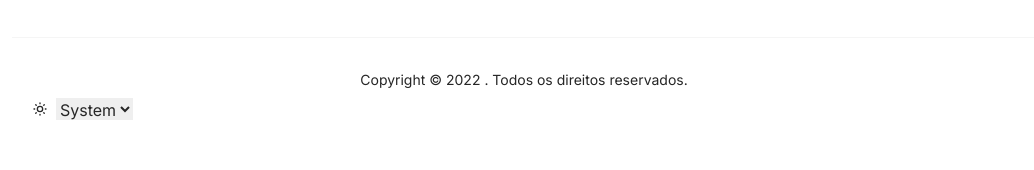
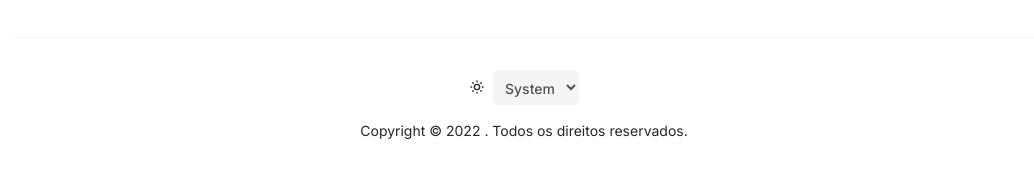
Before and after one commit to iaurg/inoweb-blog, a Next.js app: page / in a window 1280 px wide. Shown: the part 607-777 px from the top of the page, without its empty margins (116-1150 px from the left). Built offline with nearby package versions, Linux system fonts and the light colour scheme; no server answers.

Commit message:
fix: theme switcher

```diff
--- a/src/components/footer.tsx
+++ b/src/components/footer.tsx
@@ -5,11 +5,11 @@ export default function Footer(props) {
   return (
     <Container className="mt-10 border-t border-gray-100 dark:border-gray-800">
       <div className="text-sm text-center">
+        <div className="mb-4">
+          <ThemeSwitch />
+        </div>
         Copyright © {new Date().getFullYear()} {props?.copyright}.
         Todos os direitos reservados.
-      </div>
-      <div className="flex items-center justify-between mt-2">
-        <ThemeSwitch />
       </div>
     </Container>
   );
--- a/src/components/themeSwitch.tsx
+++ b/src/components/themeSwitch.tsx
@@ -1,24 +1,14 @@
-// import { useState, useEffect } from "react";
 import { useTheme } from "next-themes";
 import { SunIcon } from "@heroicons/react/outline";
 
 const ThemeSwitch = () => {
-  //   const [mounted, setMounted] = useState(false);
-  //   const { resolvedTheme, setTheme } = useTheme();
   const { theme, setTheme } = useTheme();
-  // useEffect only runs on the client, so now we can safely show the UI
-  //   useEffect(() => {
-  //     setMounted(true);
-  //   }, []);
-
-  //   if (!mounted) {
-  //     return null;
-  //   }
 
   return (
     <div className="inline-flex items-center">
       <SunIcon className="w-4 h-4 mr-2" />
       <select
+        className="text-sm font-medium text-gray-600 dark:text-gray-400 p-2 rounded-md bg-gray-100 dark:bg-gray-800 focus:outline-none focus:ring-2 focus:ring-blue-500 focus:ring-opacity-50"
         name="themeSwitch"
         value={theme}
         onChange={e => setTheme(e.target.value)}>
```
